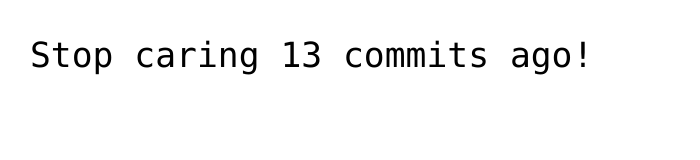
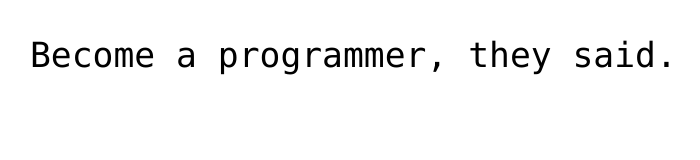
Before and after one commit to benbenl/swe525-repo, a plain HTML site: page public/index.html in a window 1280 px wide. Shown: the whole page, without its empty margins (230-930 px from the left). Drawn offline with Linux system fonts and the light colour scheme.

Commit message:
Become a programmer!!!

```diff
--- a/public/index.html
+++ b/public/index.html
@@ -27,7 +27,7 @@ margin: 1em auto;
 </head>
 <body>
 <div id="content">
-<p>Stop caring 13 commits ago!
+<p>Become a programmer, they said.
 </p>
 </div>
 </body>
```
